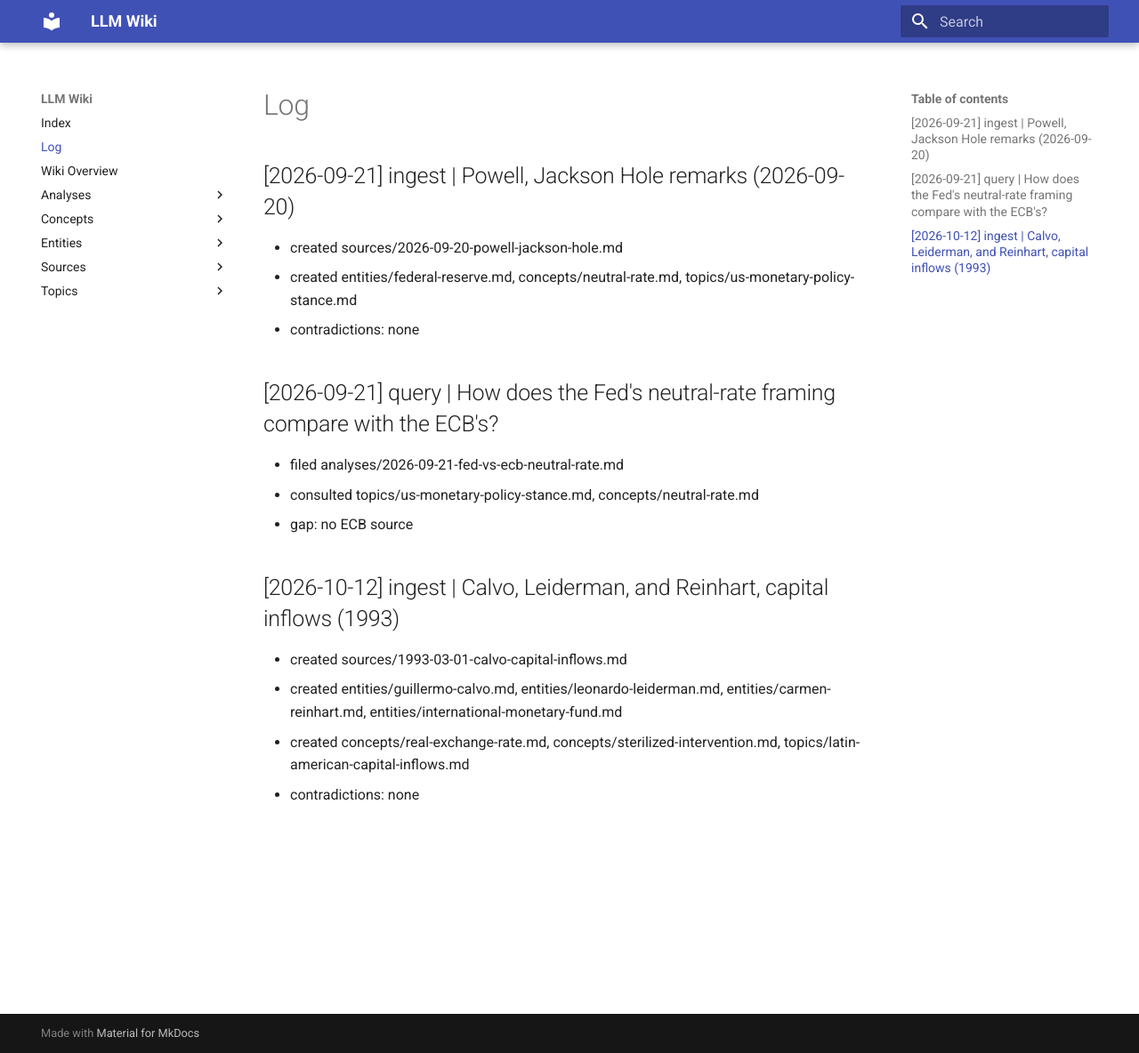
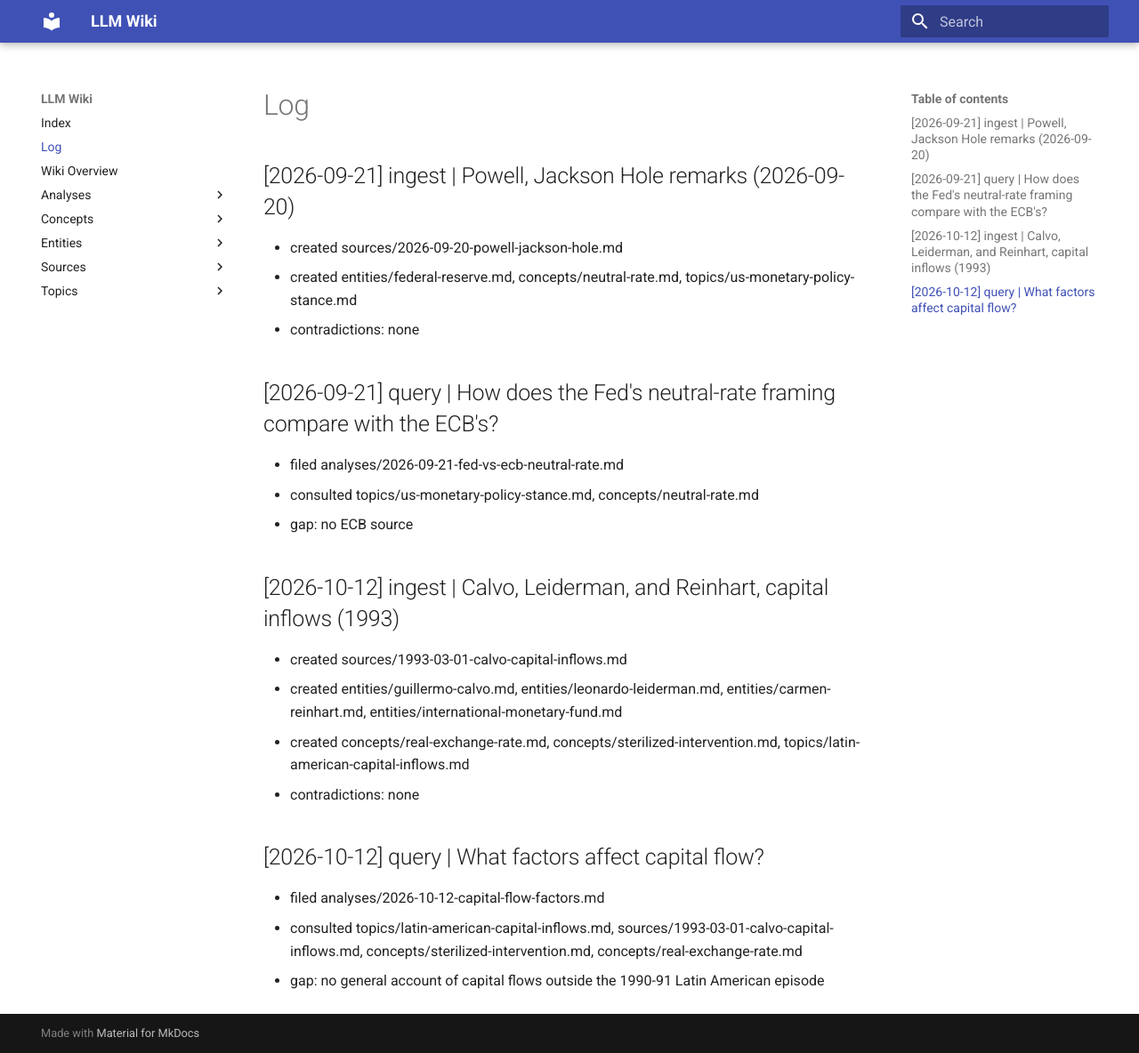
Before and after one commit to MacroResearchAI/LLM_wiki, an MkDocs documentation site: the page built from wiki/log.md, in a window 1280 px wide and 1184 px high. Shown: the whole window at 89% size. Built offline with MkDocs 1.6.1 and Material for MkDocs 9.7.7, drawn with Linux system fonts in a browser that asks for light colours.

Commit message:
File the query on factors that affect capital flows.
Co-authored-by: Cursor <cursoragent@cursor.com>

```diff
--- a/wiki/log.md
+++ b/wiki/log.md
@@ -15,3 +15,8 @@
 - created entities/guillermo-calvo.md, entities/leonardo-leiderman.md, entities/carmen-reinhart.md, entities/international-monetary-fund.md
 - created concepts/real-exchange-rate.md, concepts/sterilized-intervention.md, topics/latin-american-capital-inflows.md
 - contradictions: none
+
+## [2026-10-12] query | What factors affect capital flow?
+- filed analyses/2026-10-12-capital-flow-factors.md
+- consulted topics/latin-american-capital-inflows.md, sources/1993-03-01-calvo-capital-inflows.md, concepts/sterilized-intervention.md, concepts/real-exchange-rate.md
+- gap: no general account of capital flows outside the 1990-91 Latin American episode
--- a/wiki/topics/latin-american-capital-inflows.md
+++ b/wiki/topics/latin-american-capital-inflows.md
@@ -32,4 +32,4 @@ The 1990–91 surge in capital inflows to Latin America, and the accompanying [r
 
 ## Related analyses
 
-None recorded.
+- [Factors affecting capital flows](../analyses/2026-10-12-capital-flow-factors.md)
```
Also changed, not shown: wiki/analyses/2026-10-12-capital-flow-factors.md (added, +40 -0 lines), wiki/index.md (+1 -0 lines).
